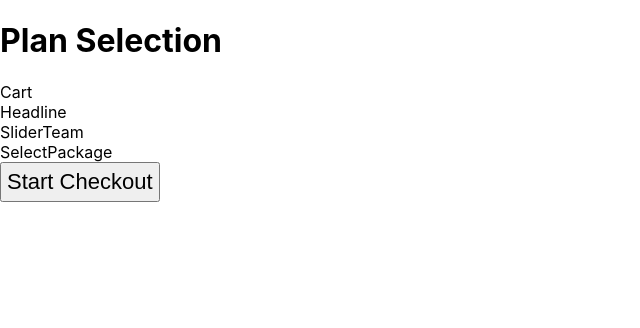
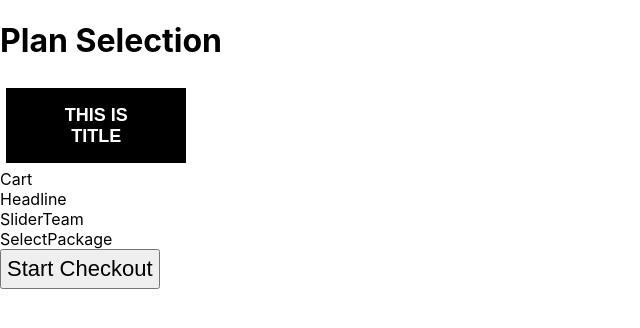
Before and after one commit to xdMR/overOptimizedPPS, a React (Create React App) app in the folder sales_page/: page / in a window 1280 px wide. Shown: the top 328 px of the page, without its empty margins (0-640 px from the left). Built offline with nearby package versions, Linux system fonts and the light colour scheme.

Commit message:
adds button component

```diff
--- a/sales_page/src/App.js
+++ b/sales_page/src/App.js
@@ -1,9 +1,9 @@
 import "./Core.css";
-import {Cart, Headline, SliderTeam, SelectPackage} from './components'
+import { Cart, Headline, SliderTeam, SelectPackage, Button } from "./components";
 import { Cancel, Success, TeamSelection, PlanSelection } from "./sections";
 import * as React from "react";
 
-import {BrowserRouter, Routes, Route, Outlet, Link } from "react-router-dom";
+import { BrowserRouter, Routes, Route, Outlet, Link } from "react-router-dom";
 
 function App() {
   const items = [
@@ -37,27 +37,29 @@ function App() {
     console.log("handle click");
   };
   return (
-
     <div className="App">
       <header className="App-header">
-
         <BrowserRouter>
           <Routes>
-    <Route index element={<PlanSelection/>}/>
-    <Route path='success' element={<Success/>}/>
-    <Route path='cancel' element={<Cancel/>}/>
+            <Route index element={<PlanSelection />} />
+            <Route path="success" element={<Success />} />
+            <Route path="cancel" element={<Cancel />} />
           </Routes>
         </BrowserRouter>
 
-  <Cart/>
-  <Headline/>
-  <SliderTeam/>
-  <SelectPackage/>
- <button onClick={handleClick} style={{fontSize:"22px", padding:"5px"}}>Start Checkout</button>
+          <Button title="this is title"/>
+        <Cart />
+        <Headline />
+        <SliderTeam />
+        <SelectPackage />
+        <button
+          onClick={handleClick}
+          style={{ fontSize: "22px", padding: "5px" }}
+        >
+          Start Checkout
+        </button>
       </header>
     </div>
-
-
   );
 }
 
--- /dev/null
+++ b/sales_page/src/components/button/Button.jsx
@@ -0,0 +1,9 @@
+import React from 'react'
+import './button.css'
+function button(props) {
+  return (
+    <button className='btn'>{props.title}</button>
+  )
+}
+
+export default button
--- /dev/null
+++ b/sales_page/src/components/button/button.css
@@ -0,0 +1,32 @@
+.btn {
+    display: inline-block;
+    text-decoration: none;
+    color: var(--buttonTextColor, #fff);
+    max-width: 10em;
+    font-weight: 600;
+    text-transform: uppercase;
+    text-align: center;
+    font-size: 1.125rem;
+    padding: 0.8em 2em;
+    background: var(--accent, black);
+    -webkit-transition: opacity 250ms linear, -webkit-transform 250ms ease-in-out;
+    transition: opacity 250ms linear, -webkit-transform 250ms ease-in-out;
+    transition: transform 150ms ease-in-out, opacity 250ms linear;
+    transition: transform 150ms ease-in-out, opacity 250ms linear, -webkit-transform 250ms ease-in-out;
+    margin: 0.35em;
+    border: 2px solid black;
+}
+
+.btn:hover{
+    cursor: pointer;
+    opacity: 0.9;
+    transform: scale(0.95);
+}
+
+.btn:active {
+    cursor: pointer;
+    background-color:rgb(230, 230, 230);
+    color:black;
+    border: 2px solid black;
+
+}
--- a/sales_page/src/components/index.js
+++ b/sales_page/src/components/index.js
@@ -2,3 +2,4 @@ export {default as SelectPackage} from './selectpackage/SelectPackage';
 export {default as Cart} from './cart/Cart';
 export {default as SliderTeam} from './sliderteam/SliderTeam';
 export {default as Headline} from './headline/Headline';
+export {default as Button} from './button/Button';
```
Lines whose indentation alone changed are shown as unchanged.
